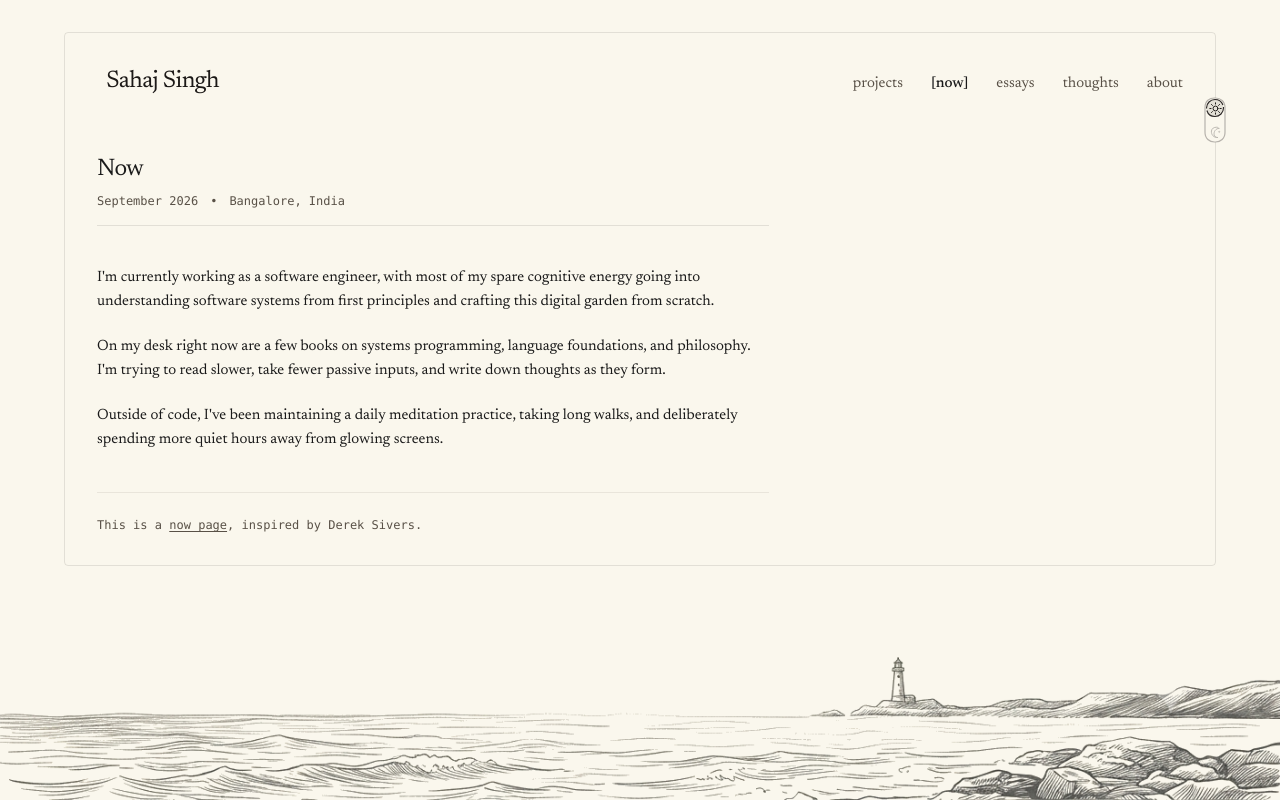
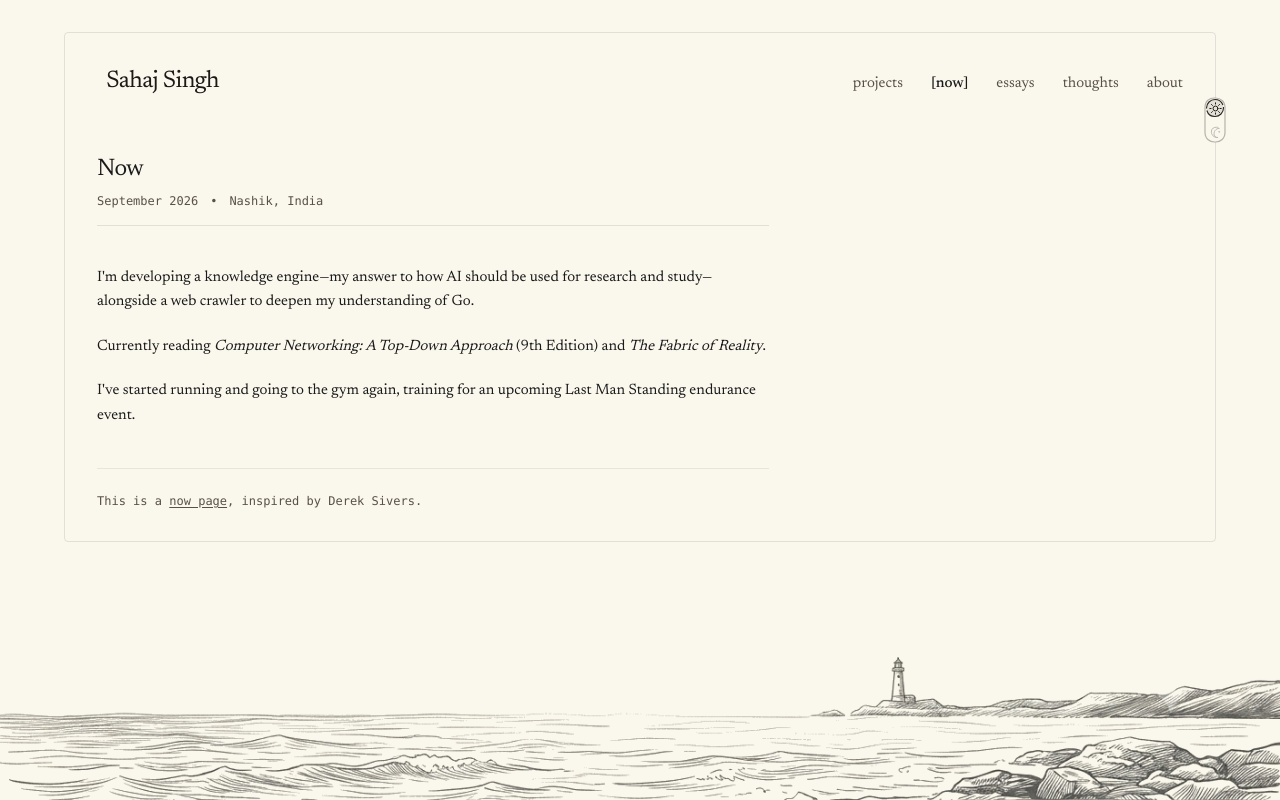
Before and after one commit to sahajdeepsingh651/sahajsingh, a Next.js app: page /now in a window 1280 px wide. Built offline with nearby package versions, Linux system fonts and the light colour scheme.

Commit message:
style(now): refine prose flow, grammar, and typography for /now

```diff
--- a/src/app/now/page.tsx
+++ b/src/app/now/page.tsx
@@ -14,27 +14,26 @@ export default function NowPage() {
                 <div className="flex items-center gap-3 text-xs font-mono text-[var(--text-muted)]">
                     <time>September 2026</time>
                     <span>•</span>
-                    <span>Bangalore, India</span>
+                    <span>Nashik, India</span>
                 </div>
             </header>
 
             {/* Natural Journal / Desk Dispatch */}
             <article className="space-y-5 leading-relaxed font-normal">
                 <p>
-                    I&apos;m currently working as a software engineer, with most of my spare
-                    cognitive energy going into understanding software systems from first principles
-                    and crafting this digital garden from scratch.
+                    I&apos;m developing a knowledge engine—my answer to how AI should be used
+                    for research and study—alongside a web crawler to deepen my understanding
+                    of Go.
                 </p>
 
                 <p>
-                    On my desk right now are a few books on systems programming, language foundations,
-                    and philosophy. I&apos;m trying to read slower, take fewer passive inputs,
-                    and write down thoughts as they form.
+                    Currently reading <em>Computer Networking: A Top-Down Approach</em> (9th
+                    Edition) and <em>The Fabric of Reality</em>.
                 </p>
 
                 <p>
-                    Outside of code, I&apos;ve been maintaining a daily meditation practice,
-                    taking long walks, and deliberately spending more quiet hours away from glowing screens.
+                    I&apos;ve started running and going to the gym again, training for an
+                    upcoming Last Man Standing endurance event.
                 </p>
             </article>
 
```
